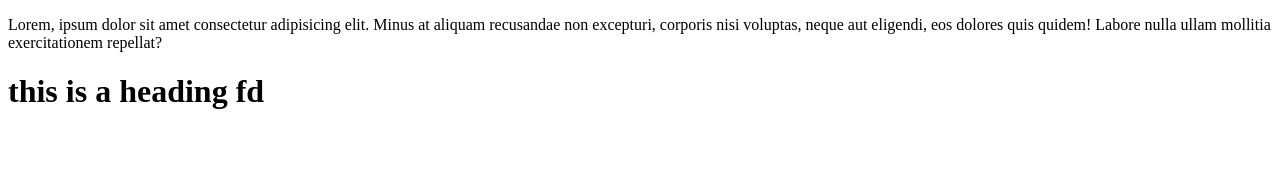
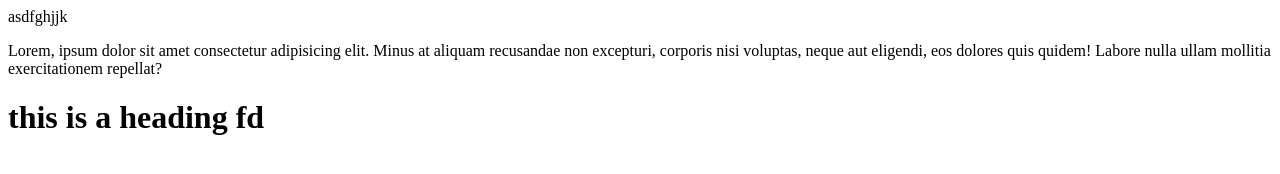
Before and after one commit to AbDul278244/html-class, a plain HTML site: page index.html in a window 1280 px wide. Drawn offline with Linux system fonts and the light colour scheme.

Commit message:
Update index.html

```diff
--- a/index.html
+++ b/index.html
@@ -7,6 +7,7 @@
     <title>Document</title>
 </head>
 <body>
+    asdfghjjk
     <p>Lorem, ipsum dolor sit amet consectetur adipisicing elit. Minus at aliquam recusandae non excepturi, corporis nisi voluptas, neque aut eligendi, eos dolores quis quidem! Labore nulla ullam mollitia exercitationem repellat?</p>
     <h1>this is a heading fd</h1>
 </body>
```
